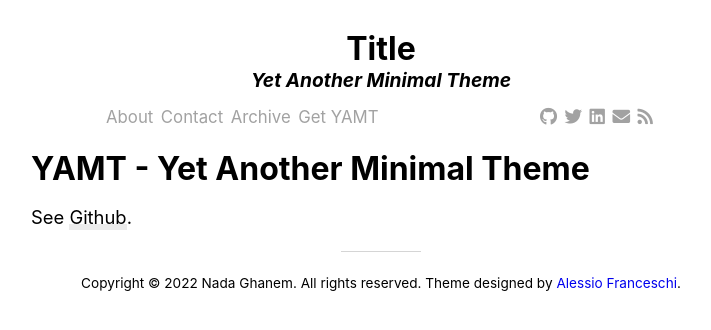
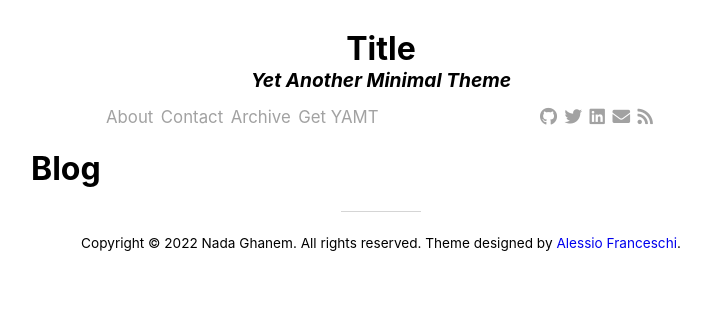
Before and after one commit to PandaSekh/Jekyll-YAMT, a Jekyll site: the page built from about.md, in a window 1280 px wide. Shown: the top 330 px of the page, without its empty margins (259-970 px from the left). Built offline with Jekyll 4.4.1, drawn with Linux system fonts in a browser that asks for light colours; nearby versions of some CDN libraries.

Commit message:
Update about.md

```diff
--- a/about.md
+++ b/about.md
@@ -3,5 +3,4 @@ layout: default
 title: About
 ---
 
-# [YAMT - Yet Another Minimal Theme](https://yamt.netlify.app/)
-See [Github](https://github.com/PandaSekh/Jekyll-YAMT).
+# Blog
```
